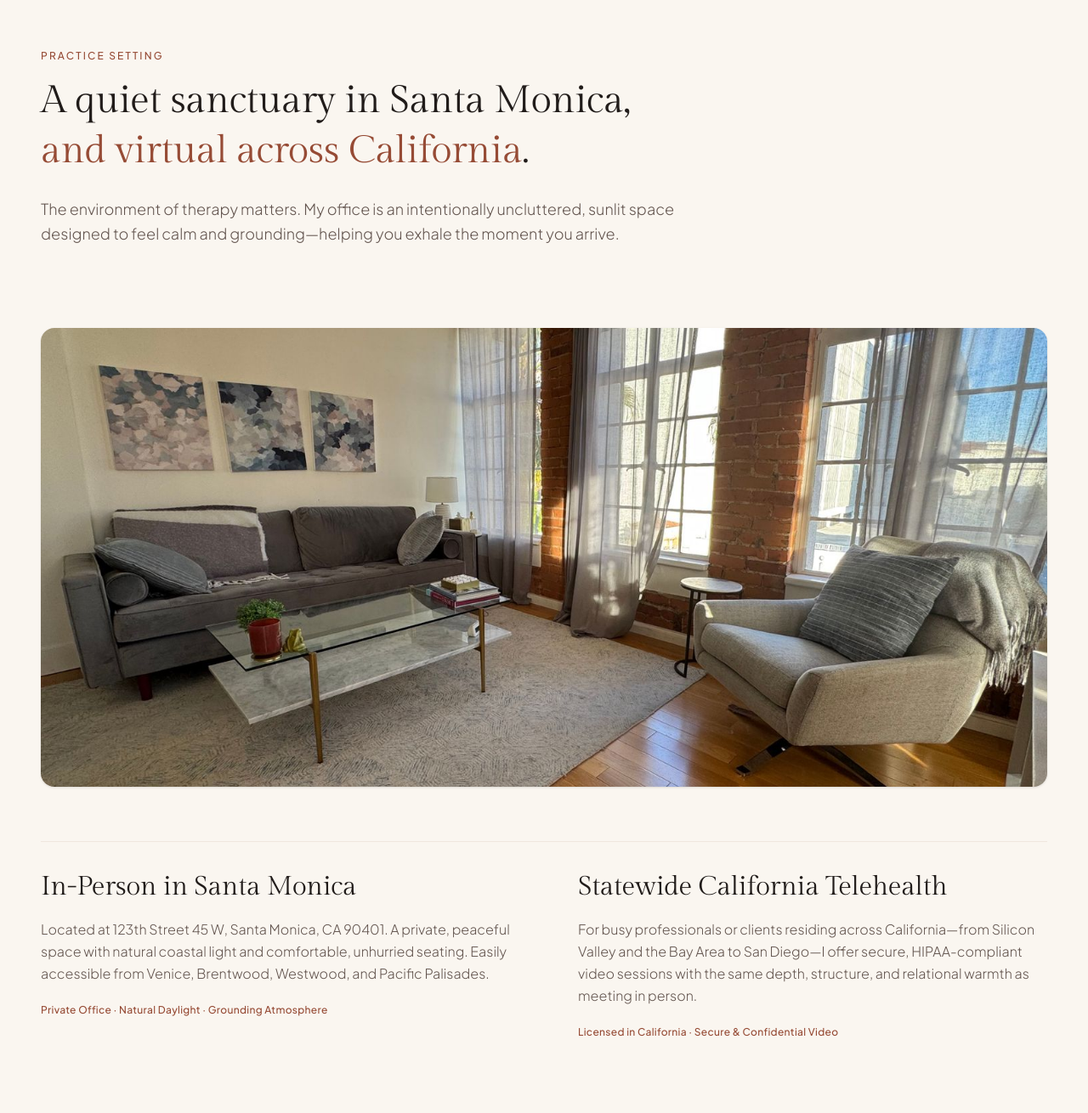
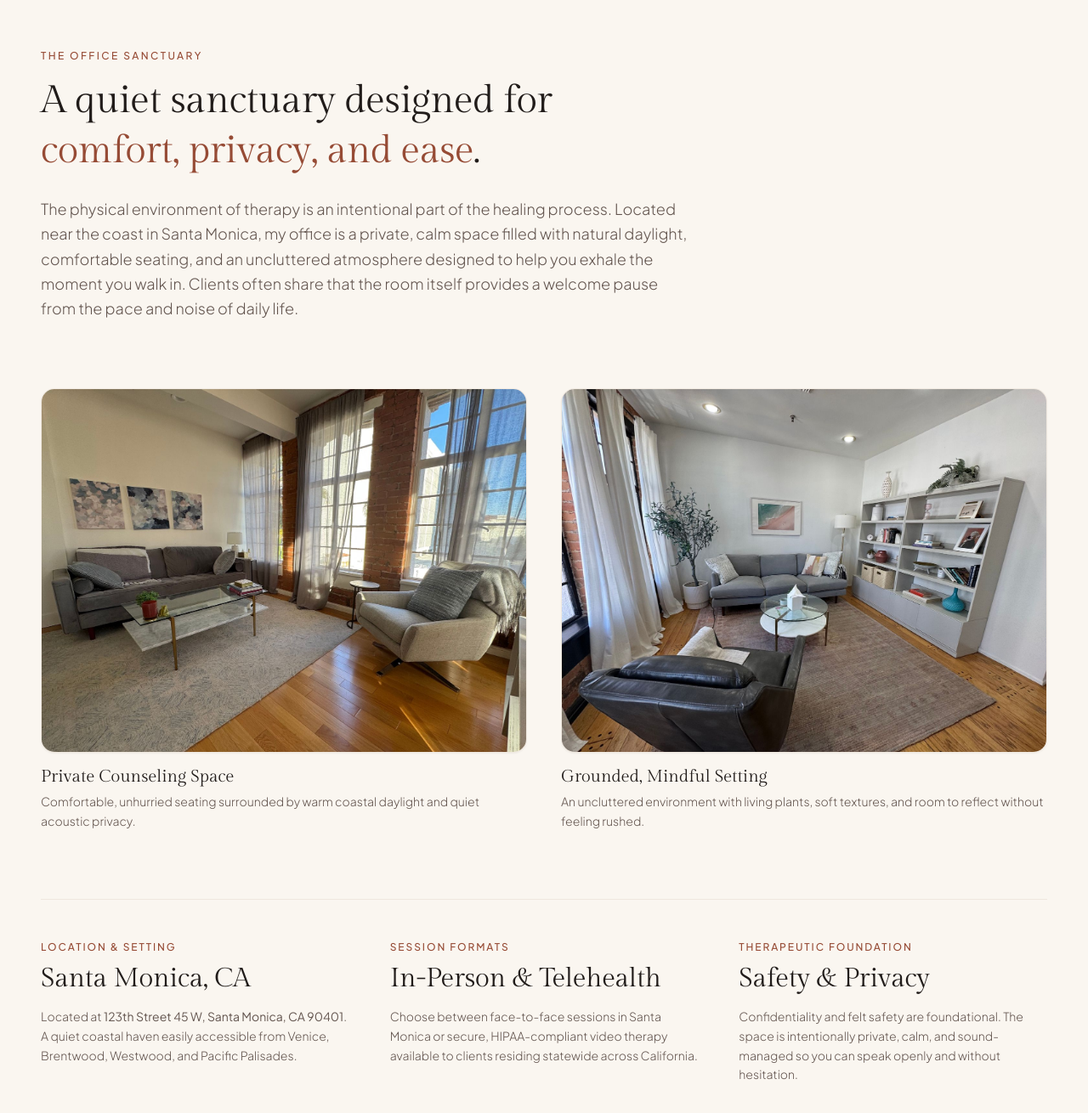
Before and after one commit to sarabjxt/gmt-assignment, a Next.js app: page / in a window 1280 px wide. Shown: the part 4772-6082 px from the top of the page at 85% size. Built offline with nearby package versions, Linux system fonts and the light colour scheme.

Commit message:
feat: update office section

```diff
--- a/components/homepage/journey-section.tsx
+++ b/components/homepage/journey-section.tsx
@@ -4,67 +4,118 @@ export function JourneySection() {
   return (
     <section
       id="office"
-      aria-label="Santa Monica Office Space & California Telehealth"
+      aria-label="Our Santa Monica Therapy Office & Telehealth Setting"
       className="relative w-full bg-surface-warm py-24 lg:py-36"
     >
       <div className="max-w-7xl mx-auto px-6 md:px-12">
-        {/* Section Header */}
-        <div className="max-w-3xl mb-16 lg:mb-24">
-          <p className="font-sans text-xs tracking-[0.18em] uppercase text-accent font-medium mb-4">
-            Practice Setting
+        {/* Section Header with Supporting Copy */}
+        <div className="max-w-3xl mb-16 lg:mb-20">
+          <p className="font-sans text-xs tracking-[0.2em] uppercase text-accent font-medium mb-4">
+            The Office Sanctuary
           </p>
           <h2 className="font-heading font-light text-foreground text-h2 mb-6">
-            A quiet sanctuary in Santa Monica,{" "}
-            <span className="text-primary">and virtual across California</span>.
+            A quiet sanctuary designed for{" "}
+            <span className="text-primary">comfort, privacy, and ease</span>.
           </h2>
           <p className="font-sans text-base sm:text-lg text-muted-foreground font-light leading-relaxed">
-            The environment of therapy matters. My office is an intentionally
-            uncluttered, sunlit space designed to feel calm and
-            grounding—helping you exhale the moment you arrive.
+            The physical environment of therapy is an intentional part of the
+            healing process. Located near the coast in Santa Monica, my office
+            is a private, calm space filled with natural daylight, comfortable
+            seating, and an uncluttered atmosphere designed to help you exhale
+            the moment you walk in. Clients often share that the room itself
+            provides a welcome pause from the pace and noise of daily life.
           </p>
         </div>
 
-        {/* Generous Hero Office Image */}
-        <div className="relative w-full aspect-[16/9] max-h-[540px] rounded-2xl overflow-hidden shadow-sm bg-secondary/30 mb-16">
-          <Image
-            src="/images/office-1.jpg"
-            alt="Sunlit Santa Monica therapy office with comfortable seating, plants, and natural light"
-            fill
-            sizes="(max-width: 1280px) 100vw, 1200px"
-            className="object-cover object-center"
-          />
+        {/* 2 Authentic Profile Office Images (Side-by-Side Gallery) */}
+        <div className="grid grid-cols-1 md:grid-cols-2 gap-8 lg:gap-10 mb-16 lg:mb-20">
+          {/* Office Image 1: Main Counseling Seating Area */}
+          <div>
+            <div className="relative aspect-[4/3] w-full rounded-2xl overflow-hidden shadow-xs bg-secondary/40 border border-border/40 mb-3.5">
+              <Image
+                src="/images/office-1.jpg"
+                alt="Dr. Maya Reynolds private Santa Monica therapy room with comfortable seating, plants, and natural light"
+                fill
+                sizes="(max-width: 768px) 100vw, 50vw"
+                className="object-cover object-center"
+              />
+            </div>
+            <p className="font-heading text-lg sm:text-xl text-foreground font-normal mb-1">
+              Private Counseling Space
+            </p>
+            <p className="font-sans text-xs sm:text-sm text-muted-foreground font-light leading-relaxed">
+              Comfortable, unhurried seating surrounded by warm coastal daylight
+              and quiet acoustic privacy.
+            </p>
+          </div>
+
+          {/* Office Image 2: Sunlit Interior & Grounding Setting */}
+          <div>
+            <div className="relative aspect-[4/3] w-full rounded-2xl overflow-hidden shadow-xs bg-secondary/40 border border-border/40 mb-3.5">
+              <Image
+                src="/images/office-2.jpg"
+                alt="Sunlit Santa Monica therapy office interior with natural greenery and peaceful atmosphere"
+                fill
+                sizes="(max-width: 768px) 100vw, 50vw"
+                className="object-cover object-center"
+              />
+            </div>
+            <p className="font-heading text-lg sm:text-xl text-foreground font-normal mb-1">
+              Grounded, Mindful Setting
+            </p>
+            <p className="font-sans text-xs sm:text-sm text-muted-foreground font-light leading-relaxed">
+              An uncluttered environment with living plants, soft textures, and
+              room to reflect without feeling rushed.
+            </p>
+          </div>
         </div>
 
-        {/* Two Quiet Location Explanations (Editorial 2-Column Split) */}
-        <div className="grid grid-cols-1 md:grid-cols-2 gap-12 lg:gap-20 pt-8 border-t border-border/50">
+        {/* 3 Supporting Pillars: Location, In-Person / Hybrid, Safety & Privacy */}
+        <div className="grid grid-cols-1 md:grid-cols-3 gap-10 lg:gap-12 pt-12 border-t border-border/50">
+          {/* Pillar 1: Location Mention */}
           <div>
-            <h3 className="font-heading font-normal text-foreground text-h3 mb-4">
-              In-Person in Santa Monica
+            <span className="font-sans text-xs uppercase tracking-[0.16em] text-accent font-medium block mb-2">
+              Location &amp; Setting
+            </span>
+            <h3 className="font-heading font-normal text-foreground text-h3 mb-3">
+              Santa Monica, CA
             </h3>
-            <p className="font-sans text-sm sm:text-base text-muted-foreground font-light leading-relaxed mb-4">
-              Located at 123th Street 45 W, Santa Monica, CA 90401. A private,
-              peaceful space with natural coastal light and comfortable,
-              unhurried seating. Easily accessible from Venice, Brentwood,
+            <p className="font-sans text-sm text-muted-foreground font-light leading-relaxed">
+              Located at{" "}
+              <strong>123th Street 45 W, Santa Monica, CA 90401</strong>. A
+              quiet coastal haven easily accessible from Venice, Brentwood,
               Westwood, and Pacific Palisades.
             </p>
-            <span className="font-sans text-xs text-accent font-medium tracking-wide">
-              Private Office · Natural Daylight · Grounding Atmosphere
-            </span>
           </div>
 
+          {/* Pillar 2: In-Person / Hybrid Session Availability */}
           <div>
-            <h3 className="font-heading font-normal text-foreground text-h3 mb-4">
-              Statewide California Telehealth
+            <span className="font-sans text-xs uppercase tracking-[0.16em] text-accent font-medium block mb-2">
+              Session Formats
+            </span>
+            <h3 className="font-heading font-normal text-foreground text-h3 mb-3">
+              In-Person &amp; Telehealth
             </h3>
-            <p className="font-sans text-sm sm:text-base text-muted-foreground font-light leading-relaxed mb-4">
-              For busy professionals or clients residing across California—from
-              Silicon Valley and the Bay Area to San Diego—I offer secure,
-              HIPAA-compliant video sessions with the same depth, structure, and
-              relational warmth as meeting in person.
+            <p className="font-sans text-sm text-muted-foreground font-light leading-relaxed">
+              Choose between face-to-face sessions in Santa Monica or secure,
+              HIPAA-compliant video therapy available to clients residing
+              statewide across California.
             </p>
-            <span className="font-sans text-xs text-accent font-medium tracking-wide">
-              Licensed in California · Secure &amp; Confidential Video
+          </div>
+
+          {/* Pillar 3: Emphasis on Safety, Comfort, and Privacy */}
+          <div>
+            <span className="font-sans text-xs uppercase tracking-[0.16em] text-accent font-medium block mb-2">
+              Therapeutic Foundation
             </span>
+            <h3 className="font-heading font-normal text-foreground text-h3 mb-3">
+              Safety &amp; Privacy
+            </h3>
+            <p className="font-sans text-sm text-muted-foreground font-light leading-relaxed">
+              Confidentiality and felt safety are foundational. The space is
+              intentionally private, calm, and sound-managed so you can speak
+              openly and without hesitation.
+            </p>
           </div>
         </div>
       </div>
```
